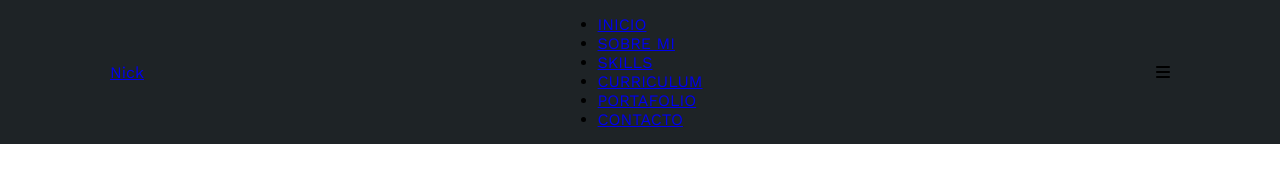
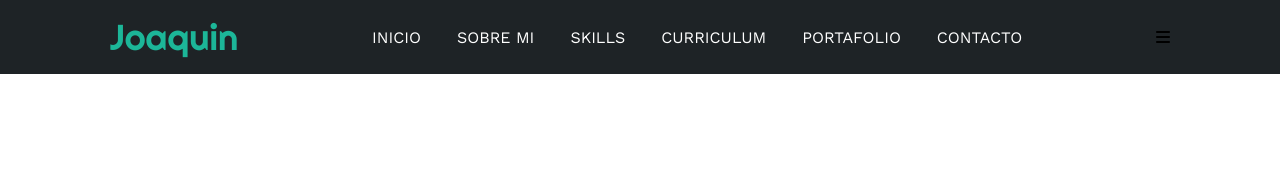
Before and after one commit to Joako-lab/Portafolio, a plain HTML site: page index.html in a window 1280 px wide. Drawn offline with nearby package versions, Linux system fonts and the light colour scheme.

Commit message:
guardado

```diff
--- a/estilo.css
+++ b/estilo.css
@@ -27,3 +27,22 @@ html{
     align-items: center;
     padding: 15px 20px;
 }
+.contenedor-header header .logo a{
+    font-family: "Righteous";
+    font-size: 36px;
+    color: #1CB698;
+    text-decoration: none;
+}
+.contenedor-header header ul{
+    display: flex;
+    list-style: none;
+}
+.contenedor-header header nav ul li a{
+    text-align: none;
+    color: #ffff;
+    margin: 0 15px;
+    padding: 3px;
+    transition: .5px;
+    text-decoration: none;
+}
+.contenedor-header
--- a/index.html
+++ b/index.html
@@ -17,7 +17,7 @@
     <div class="contenedor-header">
         <header>
             <div class="logo">
-                <a href="#">Nick</a>
+                <a href="#">Joaquin</a>
             </div>
             <nav id="nav">
                 <ul>
```
